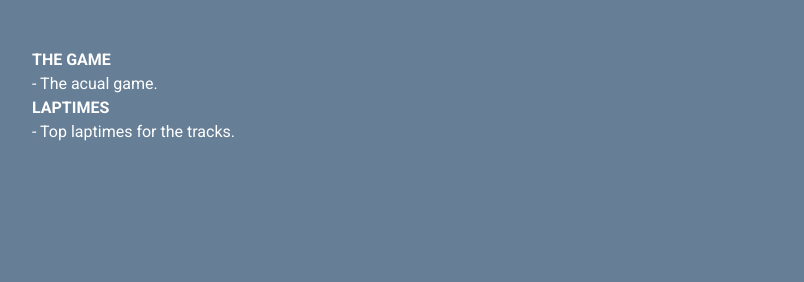
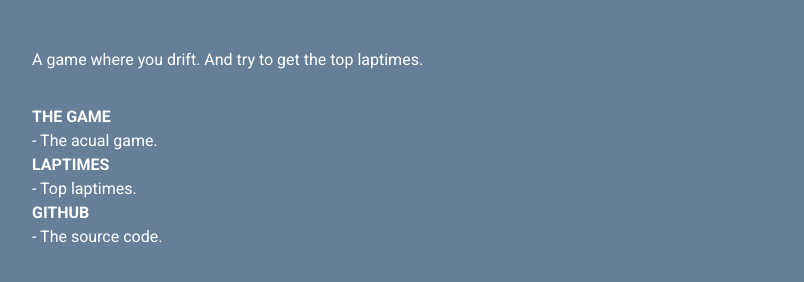
Before and after one commit to JerryMalmstrom/Drifters-stats, a plain HTML site: page index.html in a window 1280 px wide. Shown: the part 88-370 px from the top of the page, without its empty margins (26-830 px from the left). Drawn offline with nearby package versions, Linux system fonts and the light colour scheme.

Commit message:
Update index.html

```diff
--- a/index.html
+++ b/index.html
@@ -39,8 +39,10 @@
 				<br/><br/>
 			</header>
 			<div role="main">
+				<div>A game where you drift. And try to get the top laptimes.</div><br/><br/>
 				<a href= "https://gg.jmns.se/game/drifters.html">THE GAME</a><p> - The acual game.</p>
-				<a href="laptimes.html">LAPTIMES</a><p> - Top laptimes for the tracks.</p>
+				<a href="laptimes.html">LAPTIMES</a><p> - Top laptimes.</p>
+				<a href="https://github.com/JerryMalmstrom/Drifters">GITHUB</a><p> - The source code.</p>
 			</div>
 			<footer>
 
```
